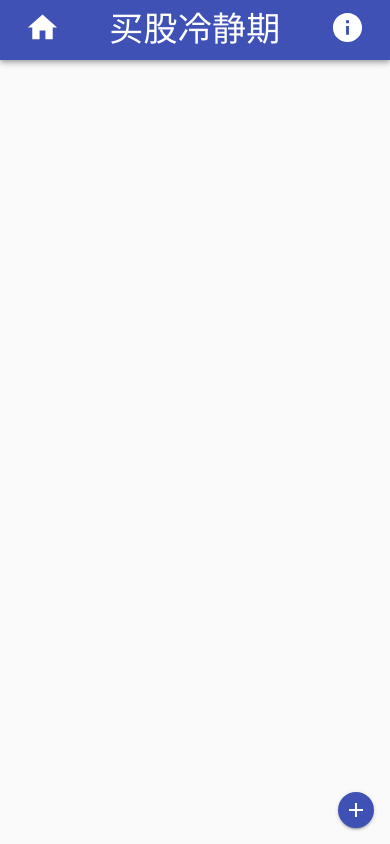
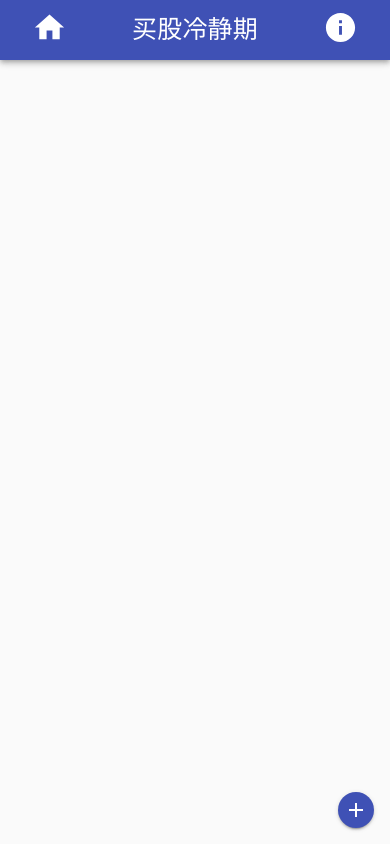
Before and after one commit to fa93hws/open-position-cooldown, a React app: page / in a window 390 px wide. Built offline with nearby package versions, Linux system fonts and the light colour scheme; the HTML template or start-up script is replaced by a standard one.

Commit message:
feat: responsive typography (#40)

```diff
--- a/src/header/header.tsx
+++ b/src/header/header.tsx
@@ -13,6 +13,9 @@ const useHeaderStyles = makeStyles((theme) => ({
     justifyContent: 'space-around',
     alignItems: 'center',
     height: sizes[3],
+    [theme.breakpoints.up('sm')]: {
+      height: sizes[4],
+    },
   },
   iconWrapper: {
     color: theme.palette.primary.contrastText,
--- a/src/index.tsx
+++ b/src/index.tsx
@@ -2,12 +2,15 @@ import 'fontsource-roboto';
 import * as React from 'react';
 import * as ReactDOM from 'react-dom';
 import { Box, CssBaseline } from '@material-ui/core';
-import { makeStyles } from '@material-ui/styles';
+import { makeStyles, ThemeProvider } from '@material-ui/styles';
+import { createMuiTheme, responsiveFontSizes } from '@material-ui/core/styles';
 import { BrowserRouter } from 'react-router-dom';
 
 import { Header } from './header/header';
 import { Pages } from './pages/pages';
 import './global.css';
+
+const theme = responsiveFontSizes(createMuiTheme());
 
 const useStyles = makeStyles({
   main: {
@@ -18,6 +21,7 @@ const useStyles = makeStyles({
 const App = () => {
   const styles = useStyles();
   return (
+    <ThemeProvider theme={theme}>
       <BrowserRouter basename={process.env.BASE_URL}>
         <CssBaseline />
         <Box display="flex" flexDirection="column" height="100%">
@@ -27,6 +31,7 @@ const App = () => {
           </Box>
         </Box>
       </BrowserRouter>
+    </ThemeProvider>
   );
 };
 ReactDOM.render(<App />, document.getElementById('root'));
--- a/src/pages/about/footer/footer.tsx
+++ b/src/pages/about/footer/footer.tsx
@@ -14,6 +14,9 @@ const useFooterStyle = makeStyles((theme) => ({
   container: {
     height: sizes[2],
     backgroundColor: theme.palette.primary.main,
+    [theme.breakpoints.up('sm')]: {
+      height: sizes[3],
+    },
   },
   iconWrapper: {
     color: theme.palette.primary.contrastText,
--- a/src/styles/styles.ts
+++ b/src/styles/styles.ts
@@ -1 +1 @@
-export const sizes = [24, 36, 48, 60];
+export const sizes = [24, 36, 48, 60, 72];
```
Lines whose indentation alone changed are shown as unchanged.
